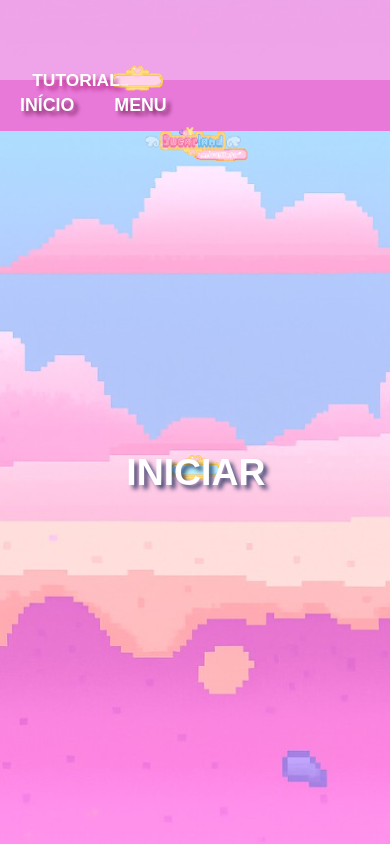
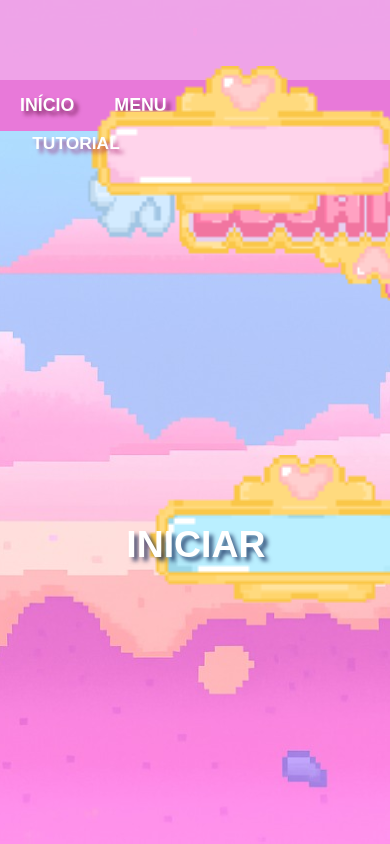
Before and after one commit to duda0777/sugarland.adventure_site.game, a plain HTML site: page index.html in a window 390 px wide. Shown: the top 844 px of the page. Drawn offline with Linux system fonts and the light colour scheme.

Commit message:
Update style.css

```diff
--- a/style.css
+++ b/style.css
@@ -268,7 +268,7 @@ main {
 }
 @media only screen and (max-width: 768px) {
   .botao-tutorial, .title, .botao-iniciar {
-    width: 50%;
+    width: 300%;
     height: auto;
   }
 }
```
